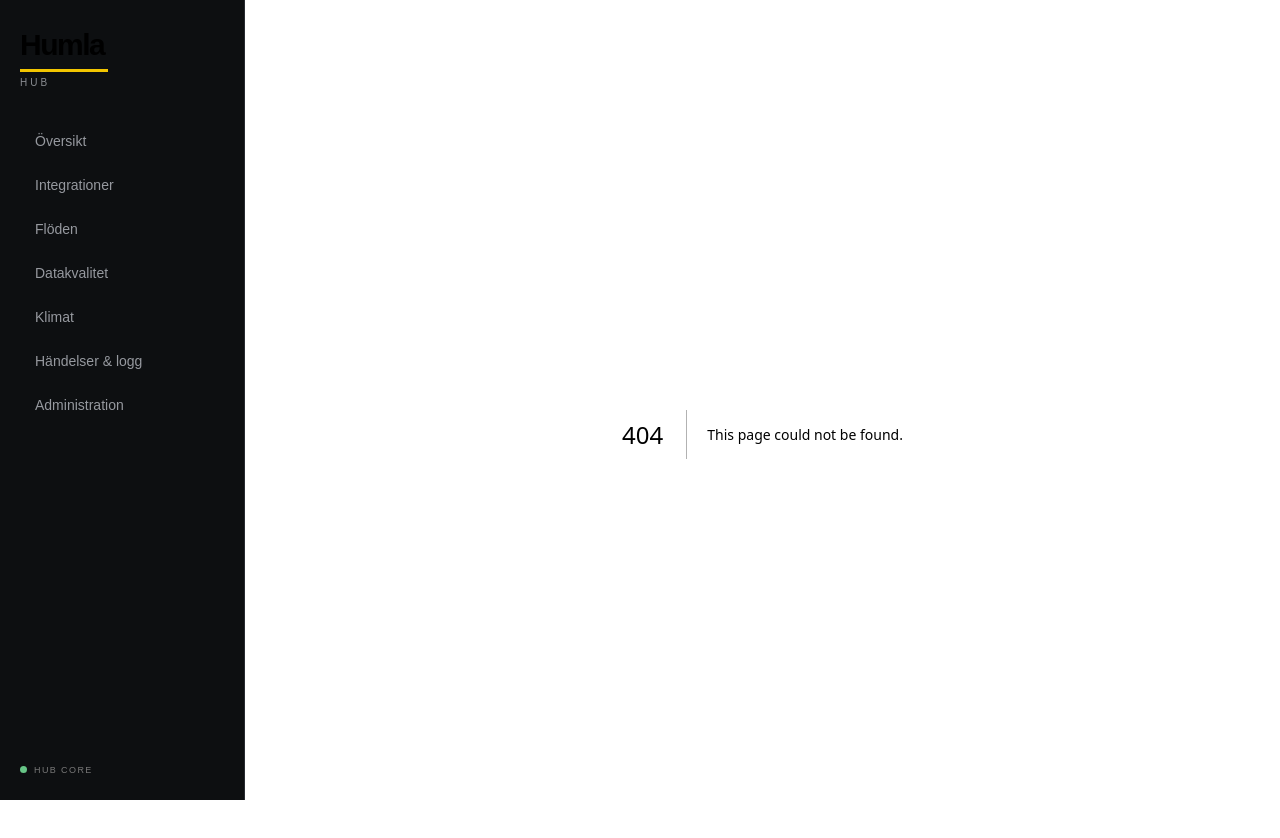
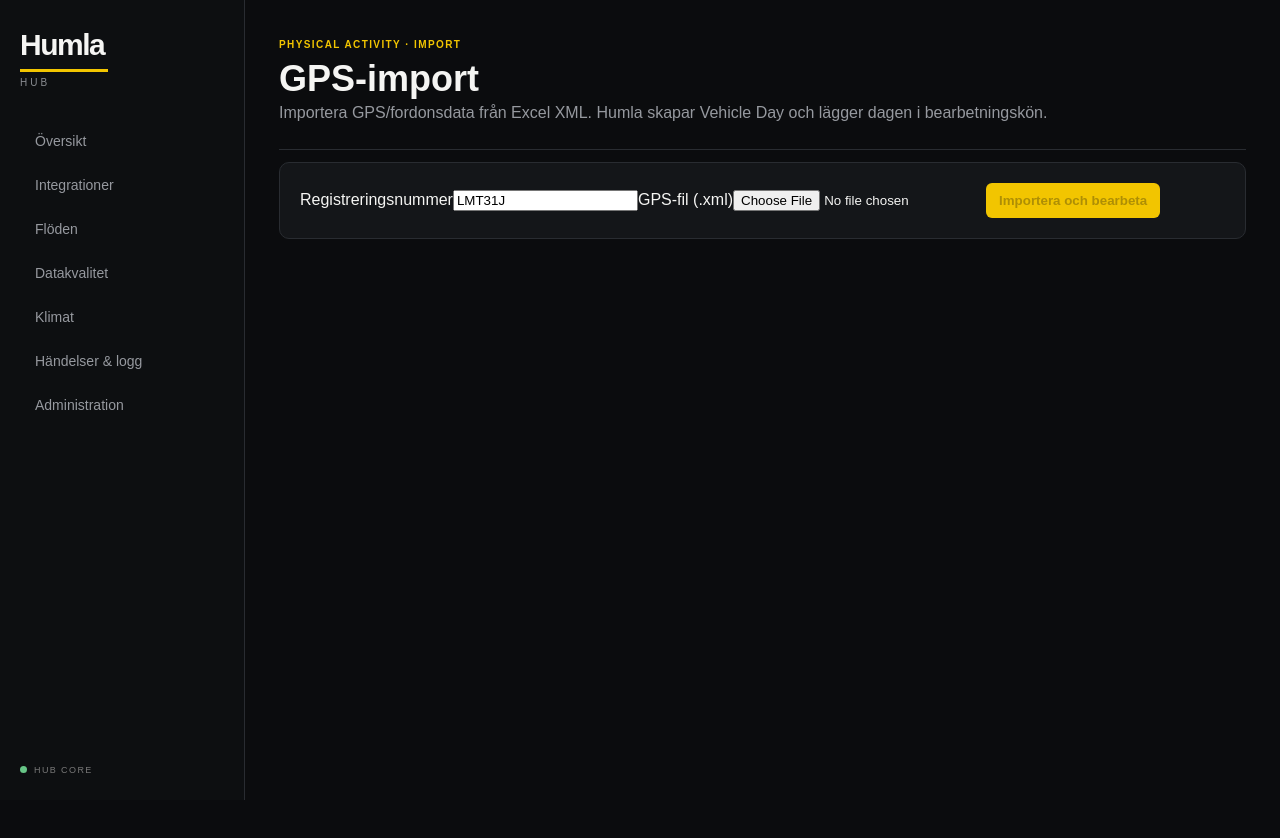
Before and after one commit to Mikeknutsson/Humla, a Next.js app: page /datakvalitet/gps-import in a window 1280 px wide. Before the commit this address had no page. Shown: the top 838 px of the page. After the commit the page ends 800 px from the top, so only its background shows below. Built offline with nearby package versions, Linux system fonts and the light colour scheme.

Commit message:
Add GPS XML import frontend

```diff
--- /dev/null
+++ b/src/app/datakvalitet/gps-import/page.tsx
@@ -0,0 +1,7 @@
+"use client";
+import {useState} from "react";
+import {createBrowserClient} from "@supabase/ssr";
+const TENANT="944597b6-9c46-4bef-998d-f19e23c4245b";
+export default function Page(){const [file,setFile]=useState<File|null>(null),[reg,setReg]=useState("LMT31J"),[busy,setBusy]=useState(false),[result,setResult]=useState<any>(null);
+async function run(){if(!file||!reg)return;setBusy(true);setResult(null);const s=createBrowserClient(process.env.NEXT_PUBLIC_SUPABASE_URL!,process.env.NEXT_PUBLIC_SUPABASE_PUBLISHABLE_KEY!);const fd=new FormData();fd.append("file",file);fd.append("tenant_id",TENANT);fd.append("registration",reg);const {data,error}=await s.functions.invoke("hub-gps-xml-import",{body:fd});setResult(error?{error:error.message}:data);setBusy(false)}
+return <><header className="topbar"><div><span className="eyebrow">PHYSICAL ACTIVITY · IMPORT</span><h1>GPS-import</h1><p>Importera GPS/fordonsdata från Excel XML. Humla skapar Vehicle Day och lägger dagen i bearbetningskön.</p></div></header><section className="section"><div className="importPanel"><label>Registreringsnummer<input value={reg} onChange={e=>setReg(e.target.value.toUpperCase())}/></label><label>GPS-fil (.xml)<input type="file" accept=".xml,text/xml" onChange={e=>setFile(e.target.files?.[0]??null)}/></label><button disabled={busy||!file||!reg} onClick={run}>{busy?"Importerar…":"Importera och bearbeta"}</button>{result&&<div className="importResult">{result.error?<><strong>Importen misslyckades</strong><pre>{result.error}</pre></>:<><strong>Import klar</strong><p>{result.rows} observationer · {result.date} · {result.distance_km} km</p><small>Vehicle Day: {result.vehicle_day_id} · lagd i bearbetningskö</small></>}</div>}</div></section></>}
```
